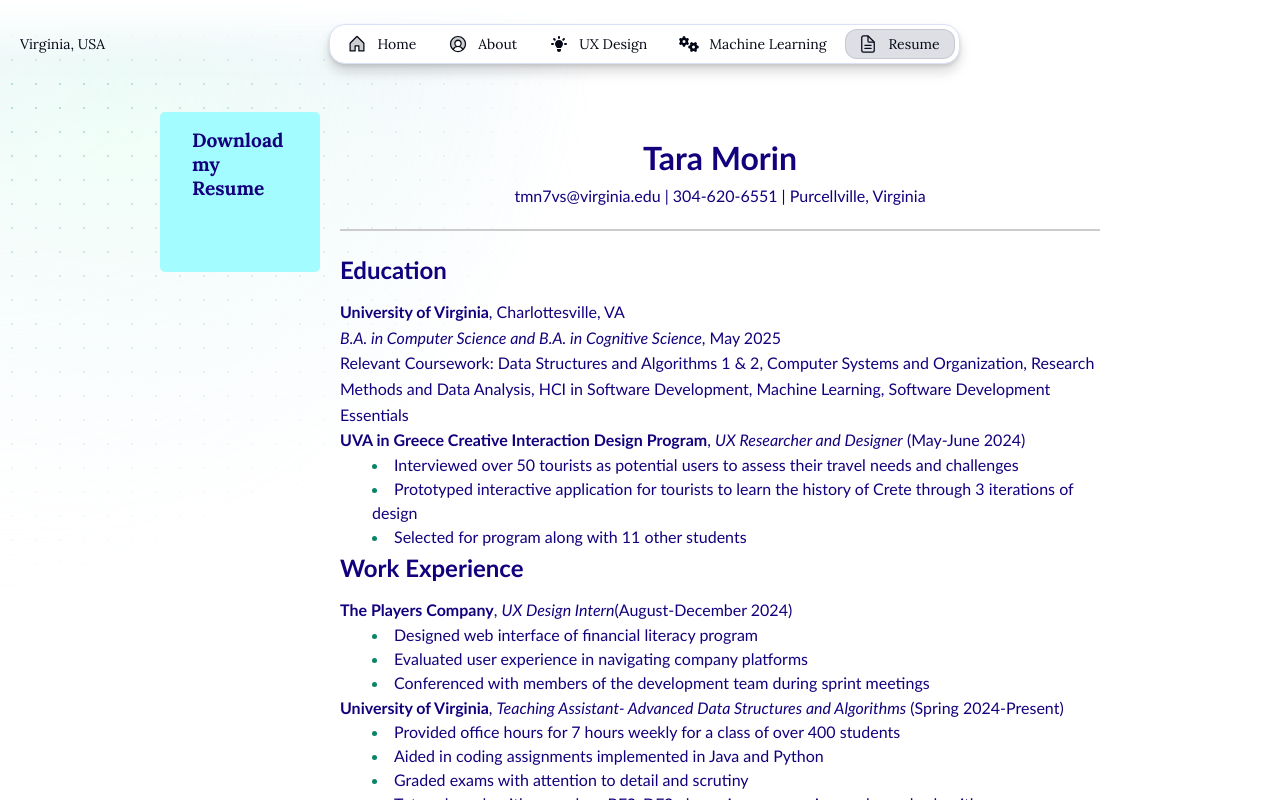
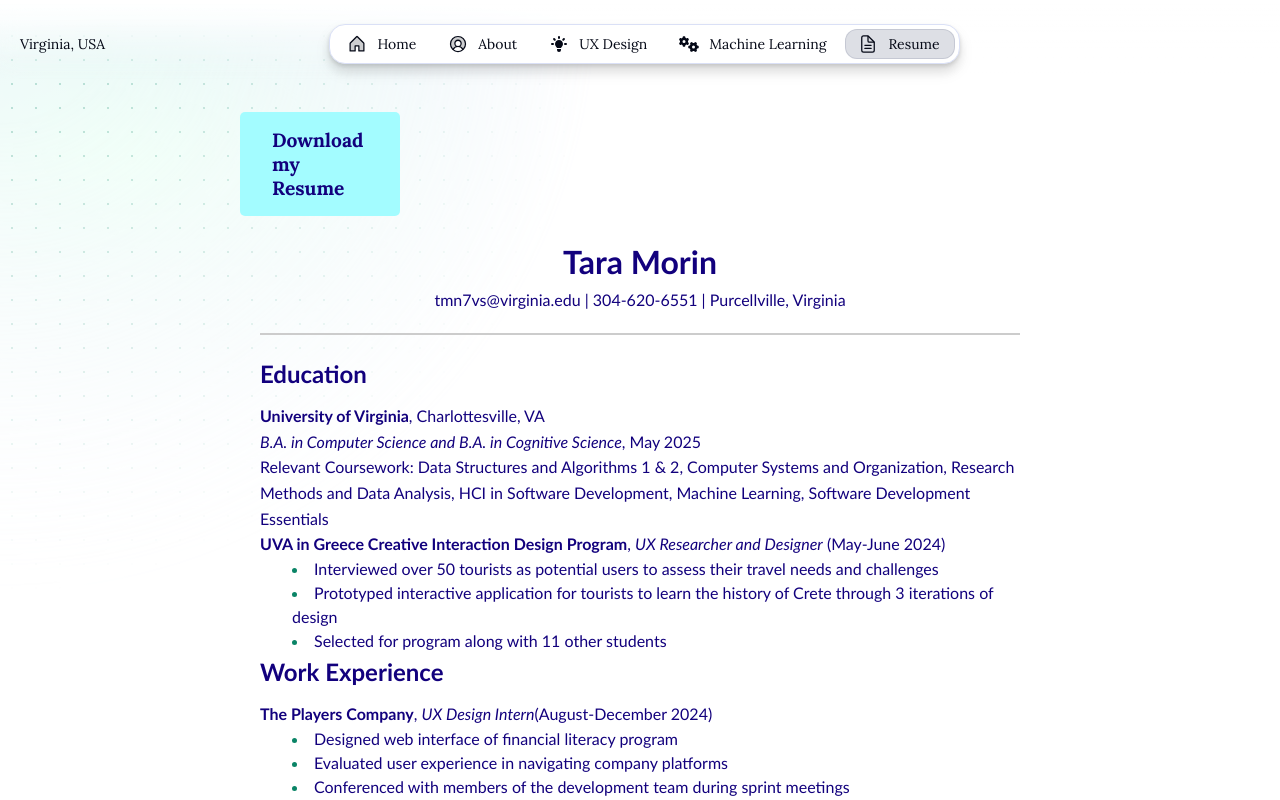
Before and after one commit to tara-morin/website, a Next.js app: page /en/resume in a window 1280 px wide. Shown: the top 800 px of the page. Built offline with nearby package versions, Linux system fonts and the light colour scheme.

Commit message:
edited flex box of resume page

```diff
--- a/src/app/[locale]/resume/page.tsx
+++ b/src/app/[locale]/resume/page.tsx
@@ -2,7 +2,7 @@ import { Flex, Button } from "@/once-ui/components";
 
 export default function Resume() {
   return (
-    <Flex>
+    <Flex justifyConcent="center" direction="column">
       <Flex maxWidth={10} maxHeight={10}>
         <a
           href="/TMresume.pdf"
--- a/src/app/[locale]/ux/projects/en/KitchenSync.mdx
+++ b/src/app/[locale]/ux/projects/en/KitchenSync.mdx
@@ -18,6 +18,6 @@ An all encompassing kitchen app.
 
 We built the base of our prototype in Figma in order to easily style each screen, and then to increase interactivity we transported our Figma prototype to Framer. This allowed users to type in their own text when we were conducting evaluation testing of this prototype.
 
-##My Role
+## My Role
 
 I served as the project manager for my team, where I had many responsibilities. I created an agenda for and led our weekly meetings, kept track of the requirements and milestones need for each sprint of the project, and checked over all work published to our website. Under my leadership we received an overall A for the 4 submission phases of the project.
```
